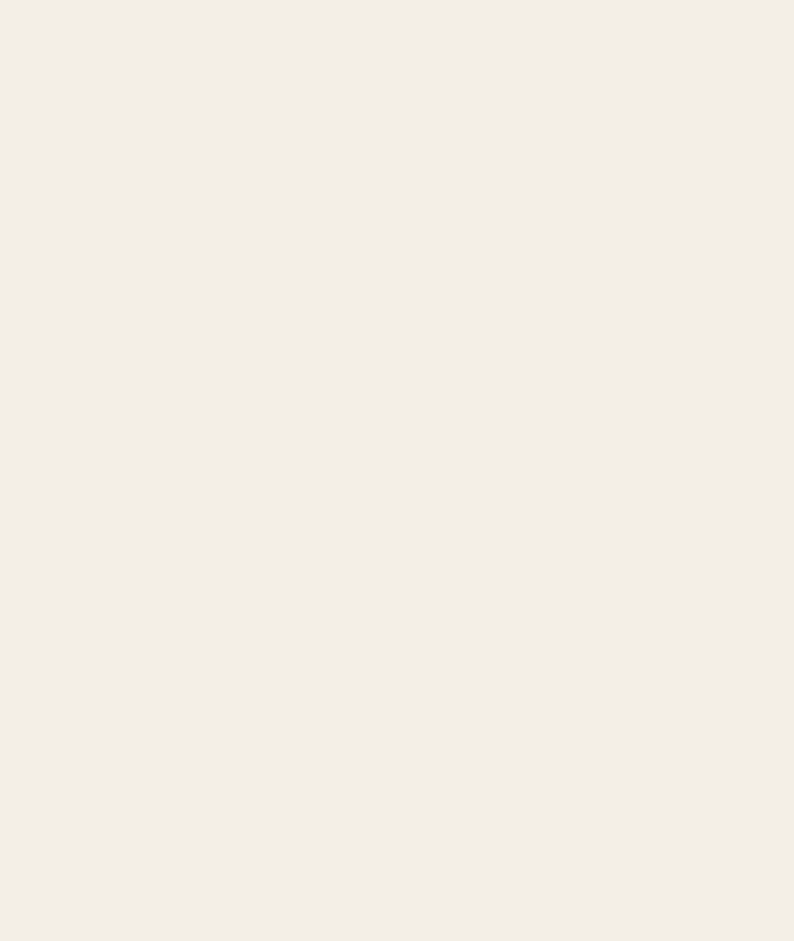
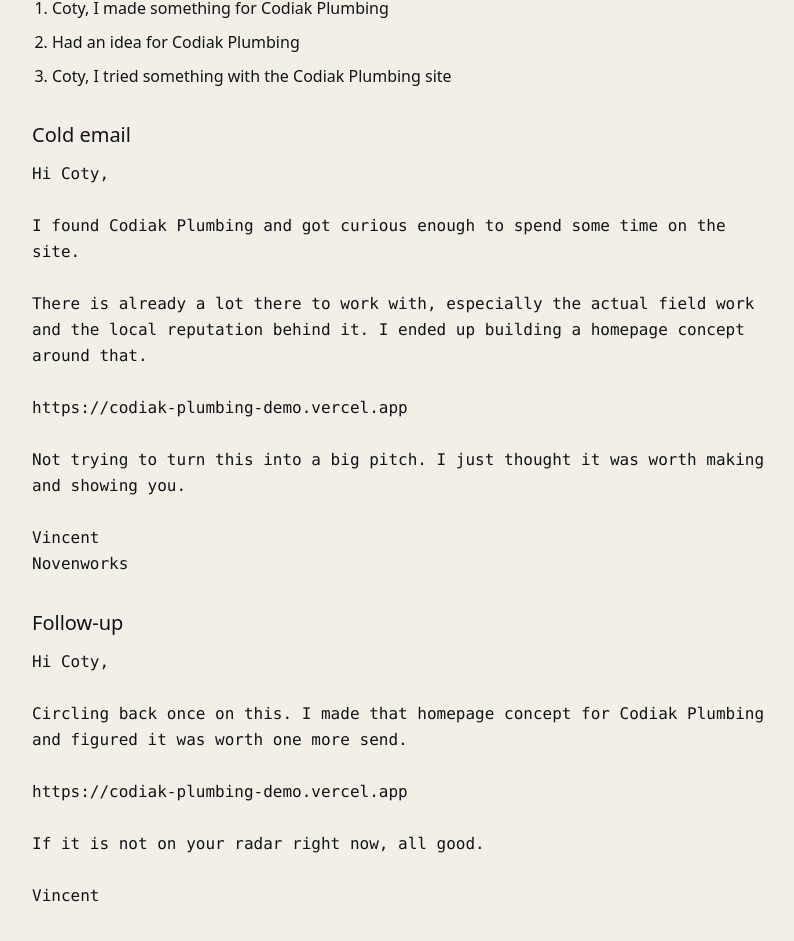
Before and after one commit to Novenworks/Codiak-Plumbing-Demo, a Next.js app: page /outreach in a window 1280 px wide. Shown: the part 459-1400 px from the top of the page, without its empty margins (240-1034 px from the left). Before the commit the page ends 800 px from the top, so only its background shows below. Built offline with nearby package versions, Linux system fonts and the light colour scheme.

Commit message:
Humanize outreach email copy

```diff
--- a/src/app/outreach/page.tsx
+++ b/src/app/outreach/page.tsx
@@ -14,6 +14,34 @@
       </ul>
       <h2 className="mt-8 text-xl">Pitch hinge</h2>
       <p>Portfolio /portfolio/tankless-water-heater/ is still Lorem Ipsum.</p>
-    </main>
+
+      <section className="mt-10">
+        <h2 className="text-xl">Subject lines</h2>
+        <ol className="mt-3 list-decimal space-y-2 pl-5"><li>Coty, I made something for Codiak Plumbing</li><li>Had an idea for Codiak Plumbing</li><li>Coty, I tried something with the Codiak Plumbing site</li></ol>
+        <h2 className="mt-8 text-xl">Cold email</h2>
+        <pre className="mt-3 whitespace-pre-wrap">{`Hi Coty,
+
+I found Codiak Plumbing and got curious enough to spend some time on the site.
+
+There is already a lot there to work with, especially the actual field work and the local reputation behind it. I ended up building a homepage concept around that.
+
+https://codiak-plumbing-demo.vercel.app
+
+Not trying to turn this into a big pitch. I just thought it was worth making and showing you.
+
+Vincent
+Novenworks`}</pre>
+        <h2 className="mt-8 text-xl">Follow-up</h2>
+        <pre className="mt-3 whitespace-pre-wrap">{`Hi Coty,
+
+Circling back once on this. I made that homepage concept for Codiak Plumbing and figured it was worth one more send.
+
+https://codiak-plumbing-demo.vercel.app
+
+If it is not on your radar right now, all good.
+
+Vincent`}</pre>
+      </section>
+</main>
   );
 }
```
